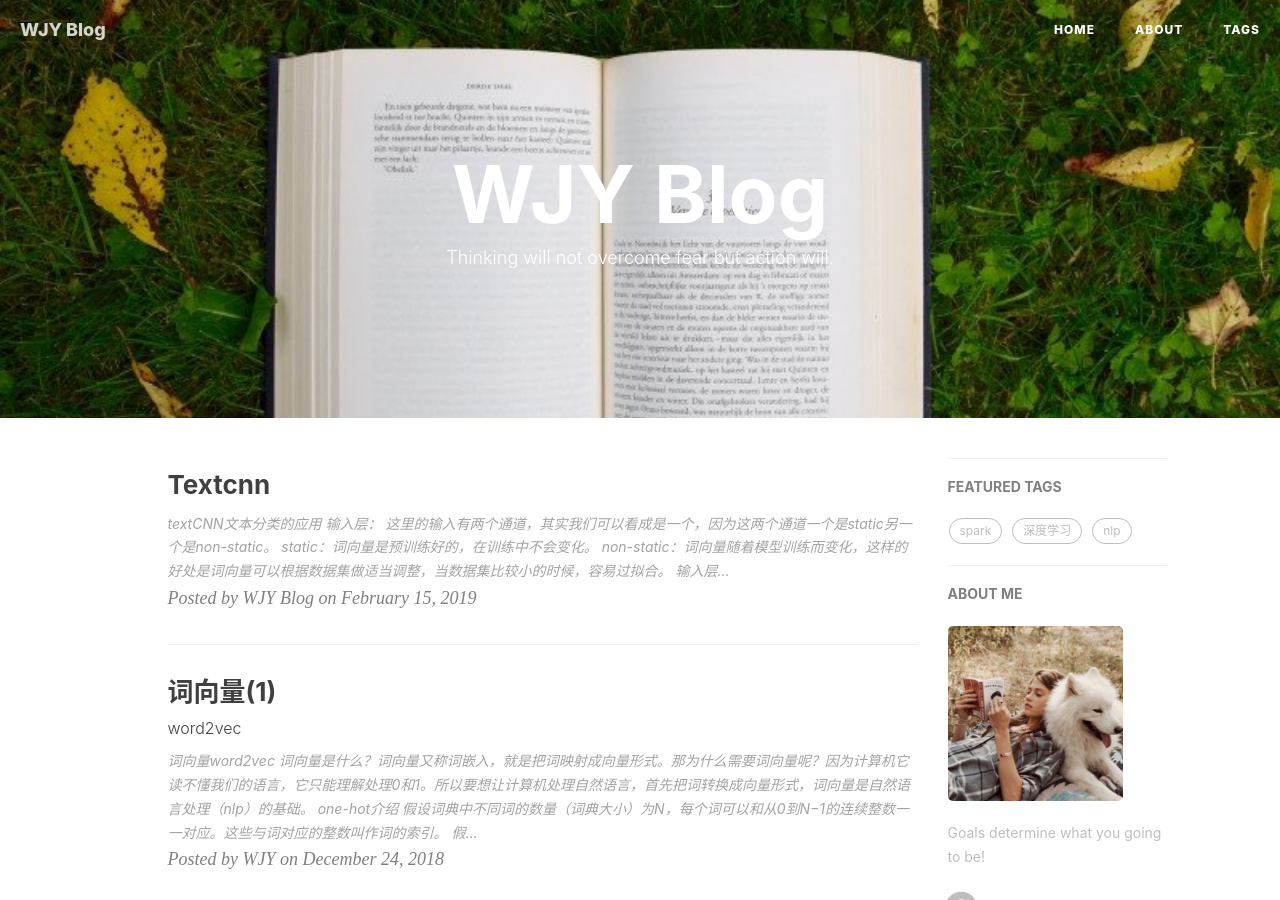
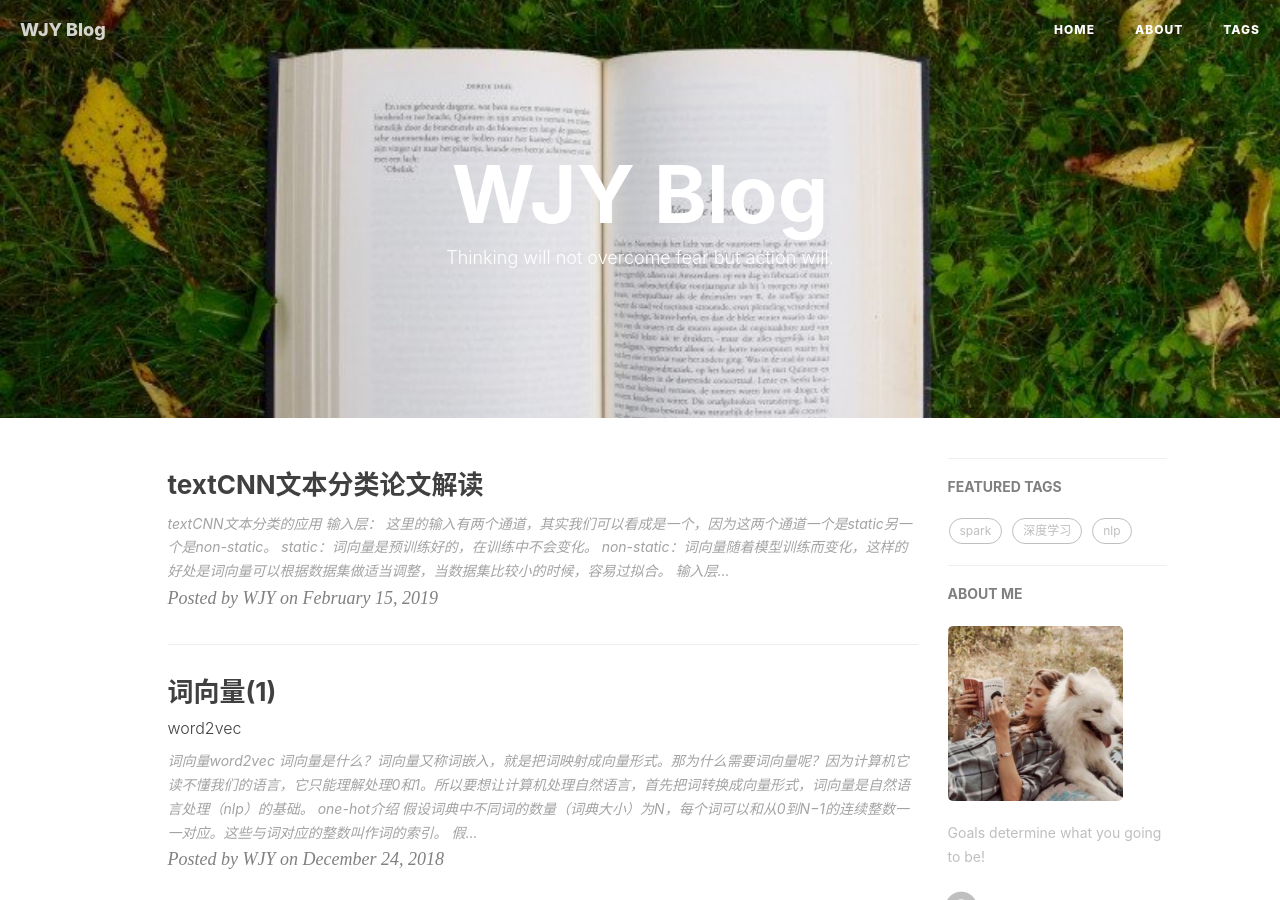
Before and after one commit to tkhajwjy/tkhajwjy.github.io, a Jekyll site: the page built from index.html, in a window 1280 px wide and 900 px high. Built offline with Jekyll 4.4.1, drawn with Linux system fonts in a browser that asks for light colours; nearby versions of some CDN libraries; the list of posts is cut into pages by our own code; comment, search, counter and statistics services are not loaded.

Commit message:
Update 2019-2-15-textCNN.md

```diff
--- a/_posts/2019-2-15-textCNN.md
+++ b/_posts/2019-2-15-textCNN.md
@@ -1,3 +1,15 @@
+---
+layout:     post
+title:      textCNN文本分类论文解读
+date:       2019-2-15
+author:     WJY
+header-img: img/01.jpg
+catalog: true
+tags:
+
+- nlp
+
+---
 ## textCNN文本分类的应用
 
 
```
